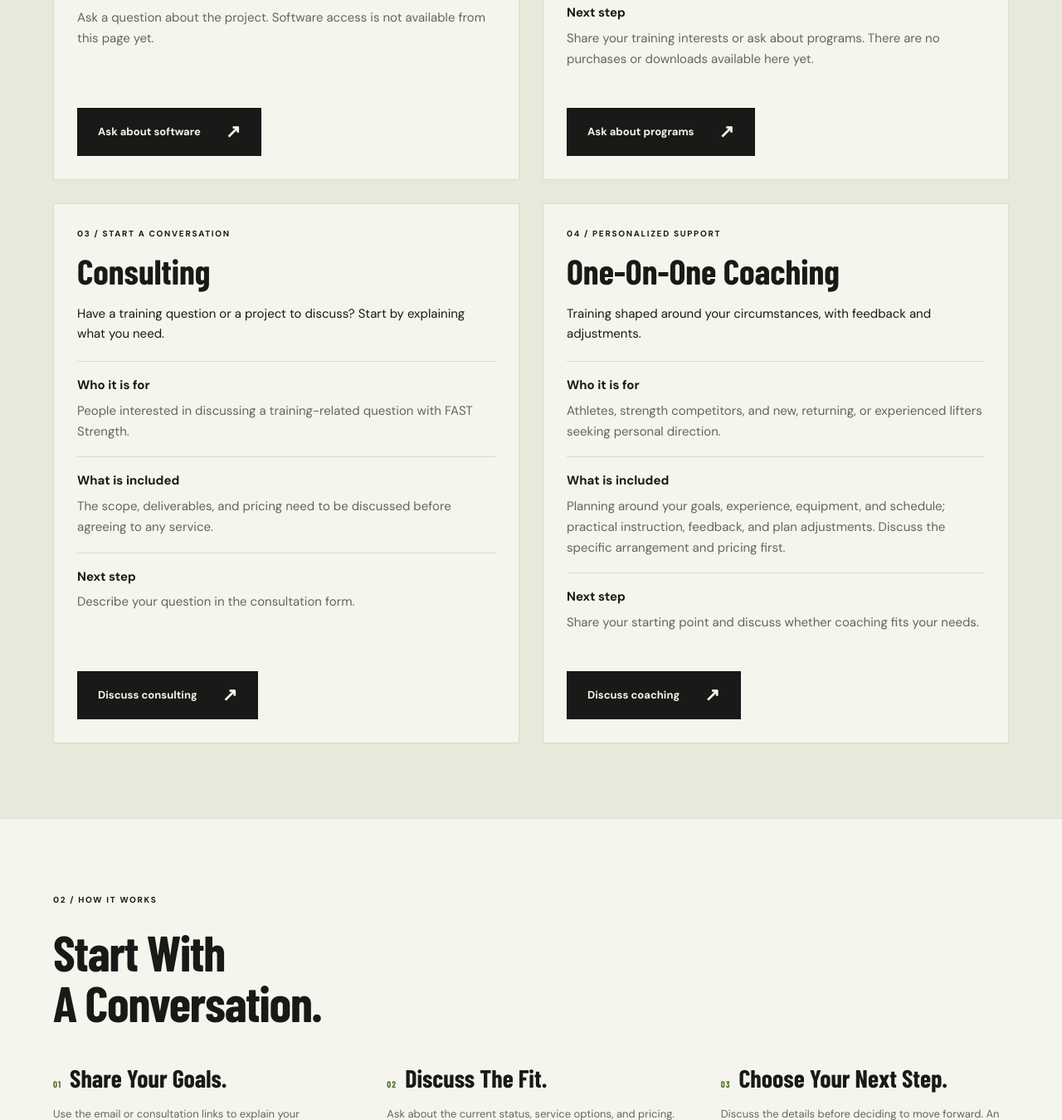
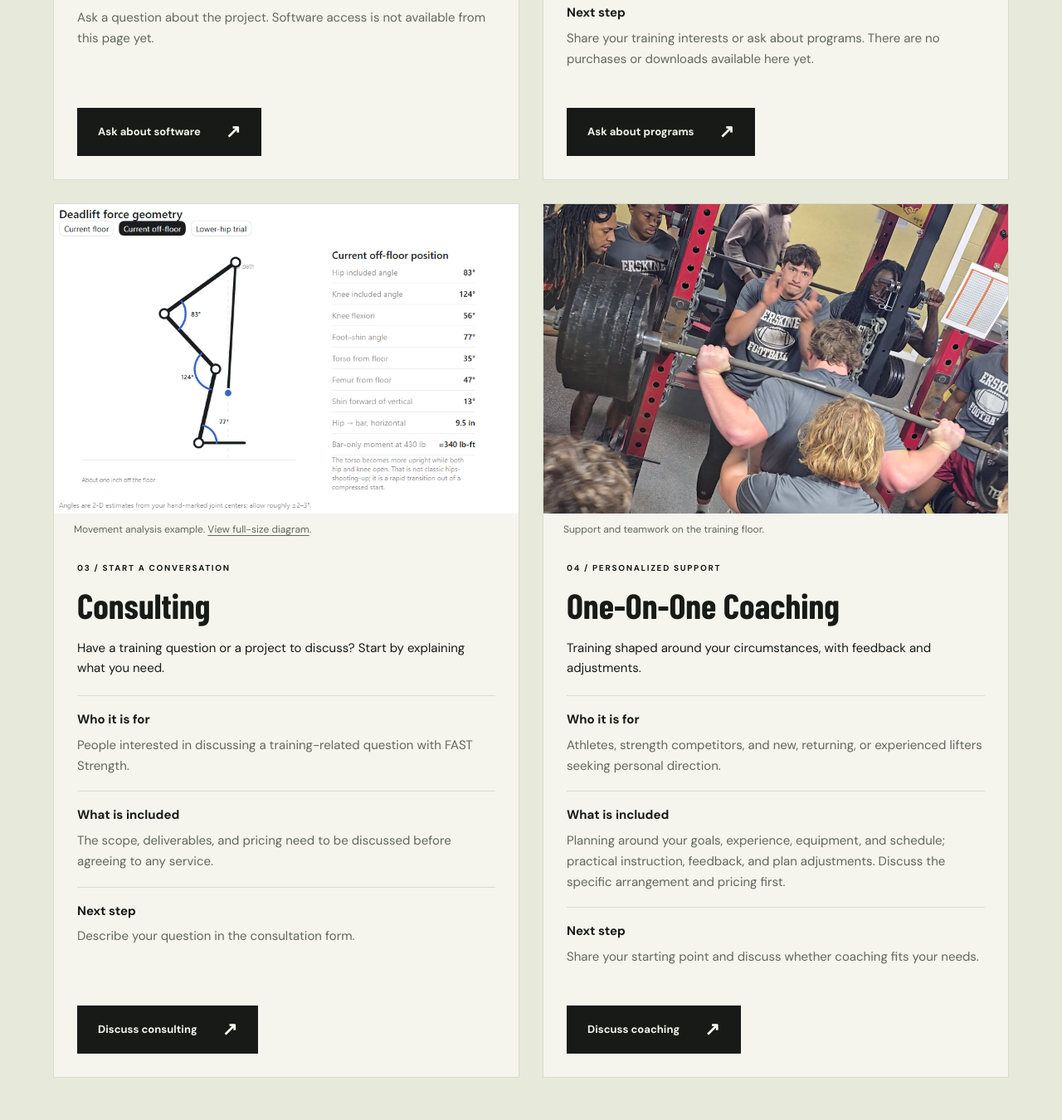
Before and after one commit to FastDevelopmentP/VS-Code-Projects, a PHP site: page /products.html in a window 1280 px wide. Shown: the part 1830-3180 px from the top of the page at 83% size. Run offline with PHP 8.4, Linux system fonts and the light colour scheme; some web fonts are replaced.

Commit message:
Add service card imagery and save goals image asset

```diff
--- a/products.css
+++ b/products.css
@@ -49,3 +49,11 @@
   .products-focus .program-card h3 { min-height: 0; }
   .products-focus .program-card { border-right: 0; }
 }
+
+/* Service imagery keeps the same frame as the software and program cards. */
+.offering-detail img { display: block; }
+.consulting-image img { object-fit: contain; background: #fff; }
+.consulting-image > a { display: block; }
+.consulting-image a:focus-visible { outline: 3px solid var(--ink); outline-offset: -3px; }
+.consulting-image figcaption a { text-decoration: underline; text-underline-offset: 3px; }
+.coaching-image img { object-position: center 55%; }
--- a/products.html
+++ b/products.html
@@ -39,8 +39,8 @@
         <figure><img src="Images/static-program-templates-card.png" alt="Concept illustration of a printed training program on a gym clipboard" width="1536" height="1024"><figcaption>AI-generated program illustration.</figcaption></figure>
         <div class="offering-body"><p class="eyebrow">02 / IN DEVELOPMENT</p><h3>Training Programs</h3><p>Programs for independent training, with the individual offerings currently being developed.</p><dl><dt>Who it is for</dt><dd>Lifters who prefer a structured plan they can follow independently.</dd><dt>What is included</dt><dd>Program names, goals, duration, contents, and pricing will be added when confirmed.</dd><dt>Next step</dt><dd>Share your training interests or ask about programs. There are no purchases or downloads available here yet.</dd></dl><a class="button button-dark" href="mailto:fast5pete@gmail.com?subject=Training%20Programs">Ask about programs <span aria-hidden="true">↗</span></a></div>
       </article>
-      <article class="offering-detail" id="consulting"><div class="offering-body"><p class="eyebrow">03 / START A CONVERSATION</p><h3>Consulting</h3><p>Have a training question or a project to discuss? Start by explaining what you need.</p><dl><dt>Who it is for</dt><dd>People interested in discussing a training-related question with FAST Strength.</dd><dt>What is included</dt><dd>The scope, deliverables, and pricing need to be discussed before agreeing to any service.</dd><dt>Next step</dt><dd>Describe your question in the consultation form.</dd></dl><a class="button button-dark" href="https://docs.google.com/forms/d/e/1FAIpQLSfGUdJ-ctQFFjY5yAXlRZ3kEf5CUeBmMko2pcIlTELxzXaKkA/viewform?usp=header" target="_blank" rel="noopener noreferrer">Discuss consulting <span aria-hidden="true">↗</span></a></div></article>
-      <article class="offering-detail" id="coaching"><div class="offering-body"><p class="eyebrow">04 / PERSONALIZED SUPPORT</p><h3>One-On-One Coaching</h3><p>Training shaped around your circumstances, with feedback and adjustments.</p><dl><dt>Who it is for</dt><dd>Athletes, strength competitors, and new, returning, or experienced lifters seeking personal direction.</dd><dt>What is included</dt><dd>Planning around your goals, experience, equipment, and schedule; practical instruction, feedback, and plan adjustments. Discuss the specific arrangement and pricing first.</dd><dt>Next step</dt><dd>Share your starting point and discuss whether coaching fits your needs.</dd></dl><a class="button button-dark" href="https://docs.google.com/forms/d/e/1FAIpQLSfGUdJ-ctQFFjY5yAXlRZ3kEf5CUeBmMko2pcIlTELxzXaKkA/viewform?usp=header" target="_blank" rel="noopener noreferrer">Discuss coaching <span aria-hidden="true">↗</span></a></div></article>
+      <article class="offering-detail" id="consulting"><figure class="consulting-image"><a href="Images/deadlift-geometry-analysis.png" aria-label="View the full-size deadlift analysis diagram"><img src="Images/deadlift-geometry-analysis.png" alt="Deadlift position diagram showing joint angles and bar position" width="822" height="540" loading="lazy"></a><figcaption>Movement analysis example. <a href="Images/deadlift-geometry-analysis.png">View full-size diagram</a>.</figcaption></figure><div class="offering-body"><p class="eyebrow">03 / START A CONVERSATION</p><h3>Consulting</h3><p>Have a training question or a project to discuss? Start by explaining what you need.</p><dl><dt>Who it is for</dt><dd>People interested in discussing a training-related question with FAST Strength.</dd><dt>What is included</dt><dd>The scope, deliverables, and pricing need to be discussed before agreeing to any service.</dd><dt>Next step</dt><dd>Describe your question in the consultation form.</dd></dl><a class="button button-dark" href="https://docs.google.com/forms/d/e/1FAIpQLSfGUdJ-ctQFFjY5yAXlRZ3kEf5CUeBmMko2pcIlTELxzXaKkA/viewform?usp=header" target="_blank" rel="noopener noreferrer">Discuss consulting <span aria-hidden="true">↗</span></a></div></article>
+      <article class="offering-detail" id="coaching"><figure class="coaching-image"><img src="Images/team-squat-coaching.jpg" alt="Lifter performing a barbell squat with teammates spotting in a gym" width="1080" height="1316" loading="lazy"><figcaption>Support and teamwork on the training floor.</figcaption></figure><div class="offering-body"><p class="eyebrow">04 / PERSONALIZED SUPPORT</p><h3>One-On-One Coaching</h3><p>Training shaped around your circumstances, with feedback and adjustments.</p><dl><dt>Who it is for</dt><dd>Athletes, strength competitors, and new, returning, or experienced lifters seeking personal direction.</dd><dt>What is included</dt><dd>Planning around your goals, experience, equipment, and schedule; practical instruction, feedback, and plan adjustments. Discuss the specific arrangement and pricing first.</dd><dt>Next step</dt><dd>Share your starting point and discuss whether coaching fits your needs.</dd></dl><a class="button button-dark" href="https://docs.google.com/forms/d/e/1FAIpQLSfGUdJ-ctQFFjY5yAXlRZ3kEf5CUeBmMko2pcIlTELxzXaKkA/viewform?usp=header" target="_blank" rel="noopener noreferrer">Discuss coaching <span aria-hidden="true">↗</span></a></div></article>
     </div>
   </section>
   <section class="section method" aria-labelledby="process-heading"><div class="section-heading"><div><p class="eyebrow">02 / HOW IT WORKS</p><h2 id="process-heading">Start with<br>a conversation.</h2></div></div><div class="method-grid">
```
Also changed, not shown: docs/HANDOFF.md (+4 -0 lines), docs/PROJECT_STATE.md (+4 -0 lines), 1 other file.
